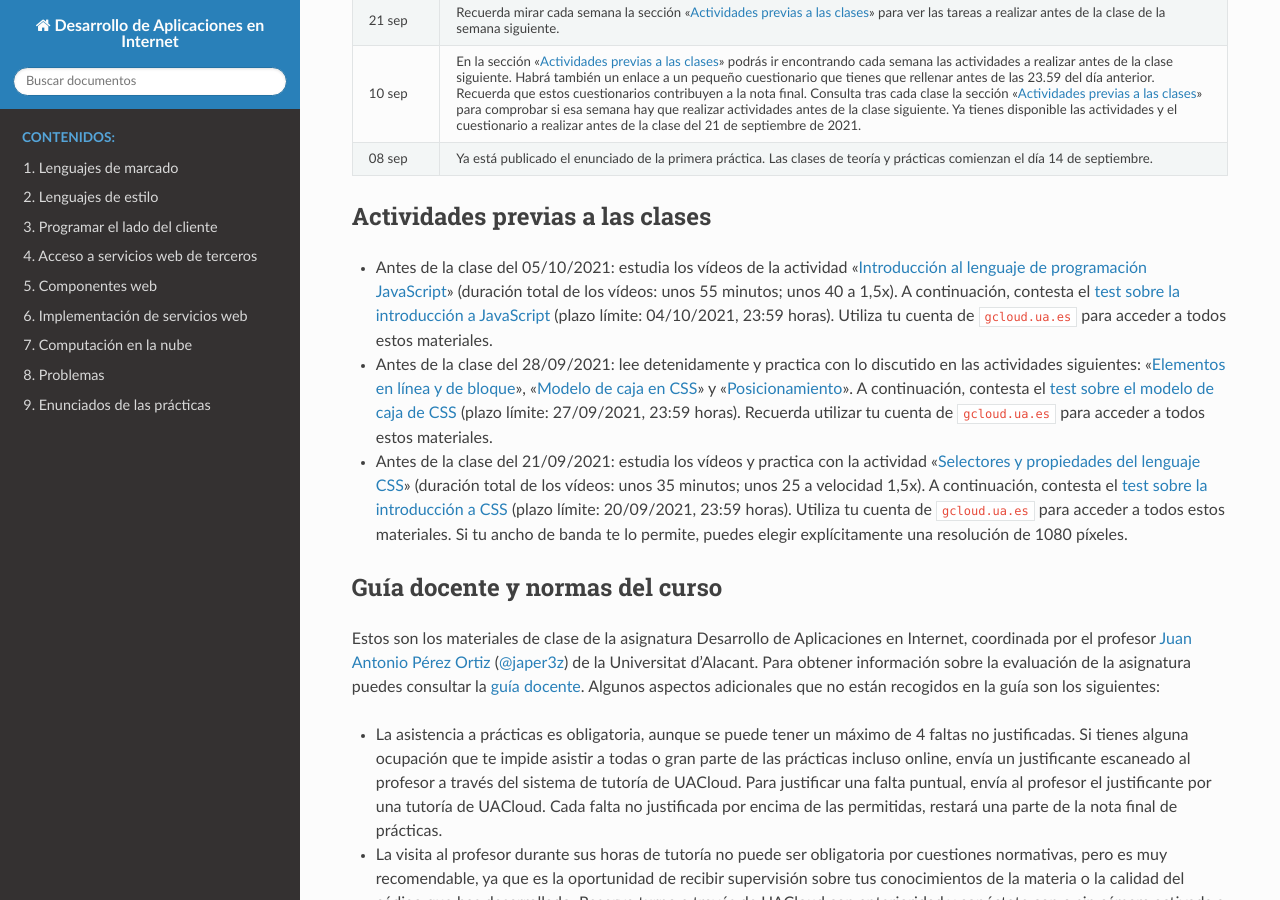
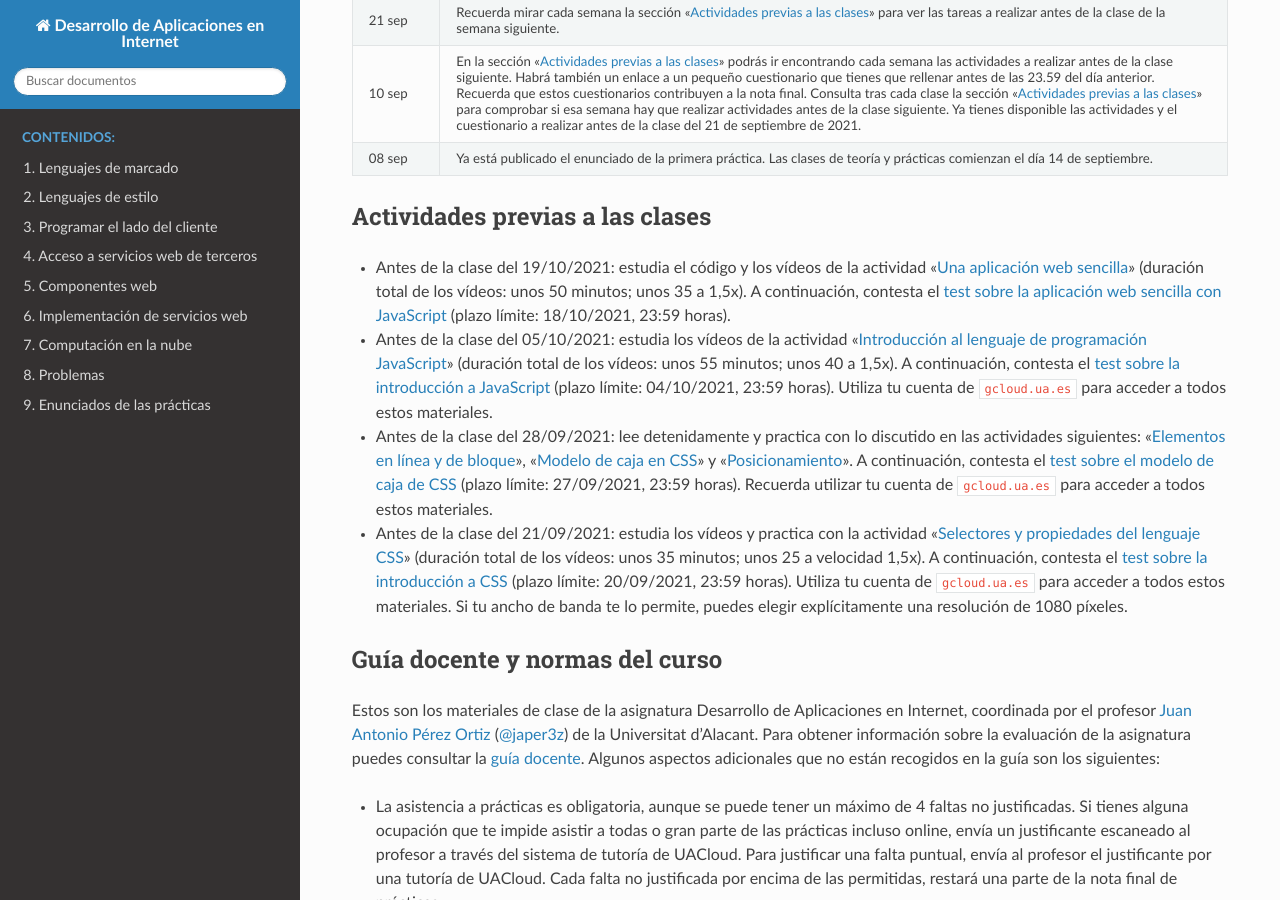
Before and after one commit to jaspock/dai2122, a Sphinx documentation site: the page built from docs/source/index.rst, in a window 1280 px wide and 900 px high, scrolled down 324 px. Built offline with Sphinx 7.4.7 and the Read the Docs theme 2.0.0, drawn with Linux system fonts in a browser that asks for light colours.

Commit message:
Nuevas actividades.

```diff
--- a/docs/source/index.rst
+++ b/docs/source/index.rst
@@ -63,8 +63,7 @@ Actividades previas a las clases
 .. - Antes de la clase del 09/11/2021: realiza las actividades ":ref:`label-servicios-http`", ":ref:`label-servicios-promesas`", ":ref:`label-servicios-xhr`" y ":ref:`label-servicios-fetch`". Todas las actividades menos la segunda consisten principalmente en el estudio de una serie de vídeos (duración total de los vídeos: 50 minutos; unos 35 a 1,5x). Para la la segunda actividad, sin embargo, tienes que leer su contenido (tiempo estimado de lectura: 30 minutos). A continuación contesta el `test sobre acceso a servicios web`_ (plazo límite: 08/11/2021, 23:59 horas).
 .. - Antes de la clase del 02/11/2021: realiza la actividad ":ref:`label-js-objetos`" (en esta actividad tienes que leer un texto con un tiempo estimado de lectura de unos 80 minutos); después, lee y practica con lo que se discute en la actividad ":ref:`label-js-clausuras`" (tiempo estimado de lectura: 15 minutos). A continuación contesta el `test sobre prototipos y clausuras en JavaScript`_ (plazo límite: 01/11/2021, 23:59 horas).
 .. - Antes de la clase del 26/10/2021: estudia los vídeos de la actividad ":ref:`label-api-web-js`" (duración total de los vídeos: unos 55 minutos; unos 40 a 1,5x). A continuación, contesta el `test sobre la API de los navegadores para JavaScript`_ (plazo límite: 25/10/2021, 23:59 horas).
-.. - Antes de la clase del 19/10/2021: estudia el código y los vídeos de la actividad ":ref:`label-app-web-sencilla`" (duración total de los vídeos: unos 50 minutos; unos 35 a 1,5x). A continuación, contesta el `test sobre la aplicación web sencilla con JavaScript`_ (plazo límite: 18/10/2021, 23:59 horas).
-
+- Antes de la clase del 19/10/2021: estudia el código y los vídeos de la actividad ":ref:`label-app-web-sencilla`" (duración total de los vídeos: unos 50 minutos; unos 35 a 1,5x). A continuación, contesta el `test sobre la aplicación web sencilla con JavaScript`_ (plazo límite: 18/10/2021, 23:59 horas).
 - Antes de la clase del 05/10/2021: estudia los vídeos de la actividad ":ref:`label-intro-js`" (duración total de los vídeos: unos 55 minutos; unos 40 a 1,5x). A continuación, contesta el `test sobre la introducción a JavaScript`_ (plazo límite: 04/10/2021, 23:59 horas). Utiliza tu cuenta de ``gcloud.ua.es`` para acceder a todos estos materiales.
 - Antes de la clase del 28/09/2021: lee detenidamente y practica con lo discutido en las actividades siguientes: ":ref:`label-inline-css`", ":ref:`label-caja-css`" y ":ref:`label-posicionamiento-css`". A continuación, contesta el `test sobre el modelo de caja de CSS`_ (plazo límite: 27/09/2021, 23:59 horas). Recuerda utilizar tu cuenta de ``gcloud.ua.es`` para acceder a todos estos materiales.
 - Antes de la clase del 21/09/2021: estudia los vídeos y practica con la actividad ":ref:`label-intro-css`" (duración total de los vídeos: unos 35 minutos; unos 25 a velocidad 1,5x). A continuación, contesta el `test sobre la introducción a CSS`_ (plazo límite: 20/09/2021, 23:59 horas). Utiliza tu cuenta de ``gcloud.ua.es`` para acceder a todos estos materiales. Si tu ancho de banda te lo permite, puedes elegir explícitamente una resolución de 1080 píxeles.
```
